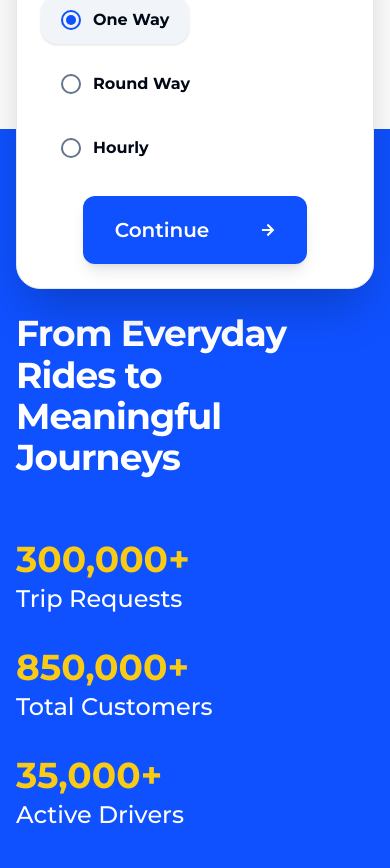
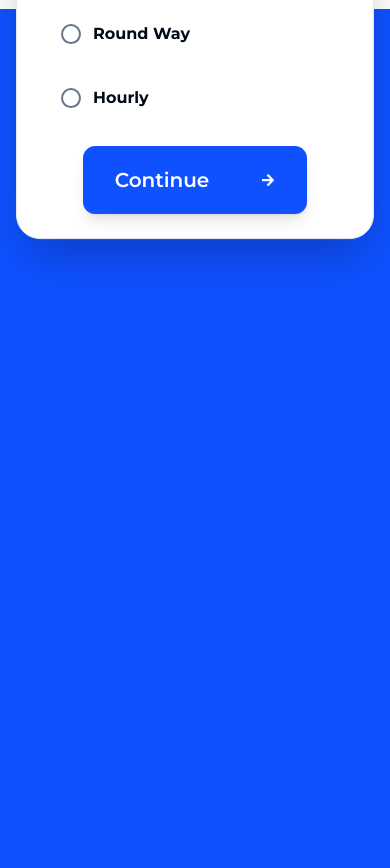
Before and after one commit to rakibmahmudanik/Gari-Book, a React (Vite) app: page / in a window 390 px wide. Shown: the part 1120-1988 px from the top of the page. Built offline with nearby package versions, Linux system fonts and the light colour scheme.

Commit message:
add Gsap animation nav, booking, state section

```diff
--- /dev/null
+++ b/hooks/useScrollReveal.js
@@ -0,0 +1,61 @@
+import gsap from "gsap";
+import { ScrollTrigger } from "gsap/ScrollTrigger";
+import { useEffect, useRef } from "react";
+
+gsap.registerPlugin(ScrollTrigger);
+
+export function useScrollReveal(options = {}) {
+  const elementRef = useRef(null);
+
+  useEffect(() => {
+    const el = elementRef.current;
+    if (!el) return;
+
+    let fromVars = { opacity: 0 };
+    let toVars = {
+      opacity: 1,
+      duration: options.duration || 0.8,
+      ease: options.ease || "power3.out",
+      delay: options.delay || 0, // <-- এখানে ডিলে যোগ করা হয়েছে
+    };
+
+    const type = options.type || "fade";
+    const direction = options.direction || "up";
+    const distance = options.distance || 50;
+
+    if (type === "fade") {
+      if (direction === "up") fromVars.y = distance;
+      if (direction === "down") fromVars.y = -distance;
+      if (direction === "left") fromVars.x = distance;
+      if (direction === "right") fromVars.x = -distance;
+      toVars.x = 0;
+      toVars.y = 0;
+    } else if (type === "zoom") {
+      fromVars.scale = options.scale !== undefined ? options.scale : 0.5;
+      toVars.scale = 1;
+    }
+
+    const targetElements = options.stagger ? el.children : el;
+
+    const anim = gsap.fromTo(targetElements, fromVars, {
+      ...toVars,
+      stagger: options.stagger || 0,
+      scrollTrigger: {
+        trigger: el,
+        start: options.start || "top 75%",
+        toggleActions: options.toggleActions || "play none none reverse",
+        onEnter: () => {
+          if (options.onEnter) options.onEnter();
+        },
+        markers: options.markers || false,
+      },
+    });
+
+    return () => {
+      anim.scrollTrigger?.kill();
+      anim.kill();
+    };
+  }, [options]);
+
+  return elementRef;
+}
--- a/src/App.jsx
+++ b/src/App.jsx
@@ -1,17 +1,15 @@
 import BeyondDestinations from "./components/BeyondDestinations";
-import BookingForm from "./components/BookingForm";
 import BookingToArrivalSection from "./components/BookingToArrivalSection";
 import DownloadAppSection from "./components/DownloadAppSection";
 import Footer from "./components/Footer";
 import FreedomJourneySection from "./components/FreedomJourneySection";
-import HeroSection from "./components/HeroSection";
 import MoreThanMilesSection from "./components/MoreThanMilesSection";
 import Navbar from "./components/Navbar";
 import NewsCard from "./components/NewsCard";
 import Reviews from "./components/Reviews";
+import BookingStatesWrapper from "./components/ScrollTriggeredAnimation/BookingStatesWrapper";
 import ServicesSection from "./components/ServicesSection";
 import SmartDriverSection from "./components/SmartDriverSection";
-import States from "./components/States";
 // import "./index.css";
 
 function App() {
@@ -19,9 +17,10 @@ function App() {
     <>
       <Navbar />
       <main>
-        <HeroSection />
-        <BookingForm />
-        <States />
+        {/* <HeroSection /> */}
+        {/* <BookingForm /> */}
+        <BookingStatesWrapper />
+        {/* <States /> */}
         <ServicesSection />
         <FreedomJourneySection />
         <MoreThanMilesSection />
--- a/src/components/BookingForm.jsx
+++ b/src/components/BookingForm.jsx
@@ -6,6 +6,7 @@ import {
   FaMinus,
   FaPlus,
 } from "react-icons/fa";
+import { useScrollReveal } from "../../hooks/useScrollReveal";
 import Button from "./ui/Button";
 
 export default function BookingForm() {
@@ -14,10 +15,23 @@ export default function BookingForm() {
   const [airportTripType, setAirportTripType] = useState("airport"); // 'airport', 'home'
   const [hours, setHours] = useState(2);
 
+  const zooIn = useScrollReveal({
+    type: "zoom",
+    scale: 0.6,
+    start: "top bottom",
+    duration: 1.2,
+    delay: 0.2,
+    ease: "back.out(1.7)",
+    toggleActions: "play none none none",
+  });
+
   return (
-    <div className="relative w-full max-w-full mx-auto px-4 sm:px-6 lg:px-8 z-30 -mb-40">
+    <div
+      ref={zooIn}
+      className="relative w-full -mb-70  max-w-full mx-auto px-4 sm:px-6 lg:px-8 z-30"
+    >
       {/* Top Tabs Container inside a white wrapper look */}
-      <div className=" inline-flex  items-center gap-3 p-5 border border-border rounded-t-2xl">
+      <div className="inline-flex items-center gap-3 p-5 border border-border rounded-t-2xl bg-background">
         <button
           onClick={() => setActiveTab("car")}
           className={`px-8 py-4 rounded-lg font-bold text-base transition-all shadow-sm ${
@@ -42,14 +56,13 @@ export default function BookingForm() {
       </div>
 
       {/* Main White Card Body */}
-      <div className="bg-background text-foreground rounded-3xl rounded-tl-none shadow-2xl border border-border p-6 sm:p-10 ">
+      <div className="bg-background text-foreground rounded-3xl rounded-tl-none shadow-2xl border border-border p-6 sm:p-10">
         {/* CAR RENTAL TAB CONTENT */}
         {activeTab === "car" && (
           <div>
-            {/* Fields Grid */}
             <div className="grid grid-cols-1 md:grid-cols-4 gap-6 items-center pb-8 border-b border-border">
               {/* Field 1: Choose a Car */}
-              <div className="flex flex-col space-y-2 p-3  border-r-2 border-border">
+              <div className="flex flex-col space-y-2 p-3 border-r-2 border-border">
                 <label className="text-sm font-bold text-muted-foreground flex items-center gap-2">
                   <FaCar className="text-base" />
                   <span>
@@ -85,7 +98,7 @@ export default function BookingForm() {
                 />
               </div>
 
-              {/* Field 3: Drop-off Location (Shown for One Way & Round Way) */}
+              {/* Field 3: Drop-off Location */}
               {carTripType !== "hourly" && (
                 <div className="flex flex-col space-y-2 p-3 border-r-2 border-border">
                   <label className="text-sm font-bold text-muted-foreground flex items-center gap-2">
@@ -116,7 +129,7 @@ export default function BookingForm() {
                 />
               </div>
 
-              {/* Extra Field for Round Way: Return Date */}
+              {/* Extra Field for Round Way */}
               {carTripType === "round" && (
                 <div className="flex flex-col space-y-2 p-3 border-r-2 border-border md:col-span-4 lg:col-span-1">
                   <label className="text-sm font-bold text-muted-foreground flex items-center gap-2">
@@ -132,7 +145,7 @@ export default function BookingForm() {
                 </div>
               )}
 
-              {/* Extra Field for Hourly: Select Hours */}
+              {/* Extra Field for Hourly */}
               {carTripType === "hourly" && (
                 <div className="flex flex-col space-y-2 p-3 border-r-2 border-border">
                   <label className="text-sm font-bold text-muted-foreground flex items-center gap-2">
@@ -165,7 +178,7 @@ export default function BookingForm() {
               )}
             </div>
 
-            {/* Bottom Radio Buttons & Continue Button */}
+            {/* Bottom Radio & Continue Button */}
             <div className="flex flex-col sm:flex-row items-center justify-between pt-8 gap-6">
               <div className="flex items-center gap-4 flex-wrap">
                 <label
@@ -237,9 +250,7 @@ export default function BookingForm() {
         {/* AIRPORT RENTAL TAB CONTENT */}
         {activeTab === "airport" && (
           <div>
-            {/* Fields Grid */}
             <div className="grid grid-cols-1 md:grid-cols-4 gap-6 items-center pb-8 border-b border-border">
-              {/* Field 1: Choose a Car */}
               <div className="flex flex-col space-y-2 p-3 border-r-2 border-border">
                 <label className="text-sm font-bold text-muted-foreground flex items-center gap-2">
                   <FaCar className="text-base" />
@@ -261,7 +272,6 @@ export default function BookingForm() {
                 </select>
               </div>
 
-              {/* Field 2: Pickup Location */}
               <div className="flex flex-col space-y-2 p-3 border-r-2 border-border">
                 <label className="text-sm font-bold text-muted-foreground flex items-center gap-2">
                   <FaMapMarkerAlt className="text-amber-500 text-base" />
@@ -276,7 +286,6 @@ export default function BookingForm() {
                 />
               </div>
 
-              {/* Field 3: Drop-off Airport */}
               <div className="flex flex-col space-y-2 p-3 border-r-2 border-border">
                 <label className="text-sm font-bold text-muted-foreground flex items-center gap-2">
                   <FaMapMarkerAlt className="text-blue-600 text-base" />
@@ -300,7 +309,6 @@ export default function BookingForm() {
                 </select>
               </div>
 
-              {/* Field 4: Pickup Date & Time */}
               <div className="flex flex-col space-y-2 p-3 border-r-2 border-border">
                 <label className="text-sm font-bold text-muted-foreground flex items-center gap-2">
                   <FaCalendarAlt className="text-base" />
@@ -315,7 +323,6 @@ export default function BookingForm() {
               </div>
             </div>
 
-            {/* Bottom Radio Buttons & Continue Button */}
             <div className="flex flex-col sm:flex-row items-center justify-between pt-8 gap-6">
               <div className="flex items-center gap-4 flex-wrap">
                 <label
--- a/src/components/ScrollTriggeredAnimation/BookingStatesWrapper.jsx
+++ b/src/components/ScrollTriggeredAnimation/BookingStatesWrapper.jsx
@@ -3,7 +3,7 @@ import { ScrollTrigger } from "gsap/ScrollTrigger";
 import { useEffect, useRef } from "react";
 import BookingForm from "../BookingForm";
 import HeroSection from "../HeroSection";
-import States from "./States";
+import States from "../States";
 
 // Register ScrollTrigger plugin with GSAP
 gsap.registerPlugin(ScrollTrigger);
@@ -14,14 +14,18 @@ export default function BookingStatesWrapper() {
 
   useEffect(() => {
     let ctx = gsap.context(() => {
-      // Pin the booking section and scrub it over the states section
-      ScrollTrigger.create({
-        trigger: containerRef.current,
-        start: "top top", // When top of the wrapper hits top of viewport
-        end: "bottom bottom", // When bottom of the wrapper hits bottom of viewport
-        pin: bookingRef.current, // Pin the booking form box
-        pinSpacing: false, // Prevents excessive blank space, letting states slide underneath smoothly
-        scrub: true, // Smooth scrubbing tied to scroll position
+      // 1. Page load entrance animation (Slides up from bottom when visiting the site)
+
+      // 2. Controlled scroll parallax animation (Balanced movement so it doesn't vanish)
+      gsap.to(bookingRef.current, {
+        y: -180, // Balanced value to keep it inside the screen view while moving fast
+        ease: "none",
+        scrollTrigger: {
+          trigger: containerRef.current,
+          start: "top bottom",
+          end: "bottom top",
+          scrub: true, // Instant response without lag
+        },
       });
     }, containerRef);
 
@@ -29,16 +33,16 @@ export default function BookingStatesWrapper() {
   }, []);
 
   return (
-    <div ref={containerRef} className="relative w-full">
-      {/* Hero background section or container */}
+    <div ref={containerRef} className="relative w-full overflow-hidden">
+      {/* Hero background section */}
       <HeroSection />
 
-      {/* Booking Section that will be pinned temporarily */}
+      {/* Booking Section */}
       <div ref={bookingRef} className="relative z-40">
         <BookingForm />
       </div>
 
-      {/* States Section that scrolls up and goes under the pinned booking section */}
+      {/* States Section */}
       <States />
     </div>
   );
--- a/src/components/States.jsx
+++ b/src/components/States.jsx
@@ -1,69 +1,58 @@
-import { useEffect, useRef, useState } from "react";
+import gsap from "gsap";
+import { useRef } from "react";
+import { useScrollReveal } from "../../hooks/useScrollReveal";
 import carImage from "../assets/caranimation.gif";
 import cityImage from "../assets/cityframe.png";
 
-// Counter Hook for 0 to target number animation
-function useCounter(end, duration = 2000, startCounting = false) {
-  const [count, setCount] = useState(0);
+export default function States() {
+  const tripRef = useRef(null);
+  const customerRef = useRef(null);
+  const driverRef = useRef(null);
+  const districtRef = useRef(null);
 
-  useEffect(() => {
-    if (!startCounting) return;
-    let startTime = null;
-    const step = (timestamp) => {
-      if (!startTime) startTime = timestamp;
-      const progress = Math.min((timestamp - startTime) / duration, 1);
-      setCount(Math.floor(progress * end));
-      if (progress < 1) {
-        window.requestAnimationFrame(step);
-      } else {
-        setCount(end);
-      }
-    };
-    window.requestAnimationFrame(step);
-  }, [end, duration, startCounting]);
-
-  return count;
-}
-
-export default function States() {
-  const [startCount, setStartCount] = useState(false);
-  const sectionRef = useRef(null);
-
-  // Trigger counter when section is in view
-  useEffect(() => {
-    const observer = new IntersectionObserver(
-      ([entry]) => {
-        if (entry.isIntersecting) {
-          setStartCount(true);
+  // Helper function to animate numbers using GSAP
+  const animateCounter = (el, target) => {
+    const obj = { val: 0 };
+    gsap.to(obj, {
+      val: target,
+      duration: 2.5,
+      ease: "power1.out",
+      onUpdate: () => {
+        if (el) {
+          el.innerText = Math.floor(obj.val).toLocaleString();
         }
       },
-      { threshold: 0.3 },
-    );
-    if (sectionRef.current) {
-      observer.observe(sectionRef.current);
-    }
-    return () => observer.disconnect();
-  }, []);
+    });
+  };
+  const fadeUp = useScrollReveal({
+    type: "fade",
+    direction: "up",
+    distance: 80,
+    duration: 1,
+  });
 
-  const tripRequests = useCounter(300000, 2500, startCount);
-  const totalCustomers = useCounter(850000, 2500, startCount);
-  const activeDrivers = useCounter(35000, 2500, startCount);
-  const districts = useCounter(64, 2000, startCount);
-
-  const formatNumber = (num) => {
-    return num.toLocaleString();
-  };
+  // Main grid reveal hook which triggers both zoom and simultaneous number counting
+  const stateRef = useScrollReveal({
+    type: "zoom",
+    scale: 0.1,
+    stagger: 0.4,
+    duration: 1,
+    onEnter: () => {
+      // Trigger counter animations simultaneously when the section enters viewport
+      if (tripRef.current) animateCounter(tripRef.current, 300000);
+      if (customerRef.current) animateCounter(customerRef.current, 850000);
+      if (driverRef.current) animateCounter(driverRef.current, 35000);
+      if (districtRef.current) animateCounter(districtRef.current, 64);
+    },
+  });
 
   return (
-    <section
-      ref={sectionRef}
-      className="relative w-full  bg-primary text-white pt-16 md:pt-24 pb-40 px-4 sm:px-6 lg:px-8 overflow-hidden transition-colors duration-200"
-    >
-      <div className="mt-30">
+    <section className="relative w-full bg-primary text-white pt-56 pb-40 px-4 sm:px-6 lg:px-8 overflow-hidden transition-colors duration-200">
+      <div className="">
         {/* Top Main Content Area */}
-        <div className="max-w-full  flex flex-col  justify-between gap-15 lg:gap-30  relative z-10">
-          {/* Left Side: Exact Heading */}
-          <div className="w-full">
+        <div className="max-w-full flex flex-col justify-between gap-15 lg:gap-30 relative z-10">
+          {/* Left Side: Heading */}
+          <div ref={fadeUp} className="w-full">
             <h1 className="text-4xl sm:text-5xl lg:text-6xl font-bold tracking-tight leading-[1.15]">
               From Everyday Rides to Meaningful{" "}
               <br className="hidden sm:block" /> Journeys
@@ -71,10 +60,13 @@ export default function States() {
           </div>
 
           {/* Right Side: Statistics Grid */}
-          <div className="w-full flex  flex-col lg:justify-end lg:flex-row gap-8 lg:gap-15 text-left">
-            <div className="">
+          <div
+            ref={stateRef}
+            className="w-full flex flex-col lg:justify-end lg:flex-row gap-8 lg:gap-15 text-left"
+          >
+            <div>
               <div className="text-4xl! sm:text-3xl font-bold text-accent">
-                {formatNumber(tripRequests)}+
+                <span ref={tripRef}>0</span>+
               </div>
               <div className="text-2xl! sm:text-sm text-white font-medium mt-1">
                 Trip Requests
@@ -83,7 +75,7 @@ export default function States() {
 
             <div>
               <div className="text-4xl! sm:text-3xl font-bold text-accent">
-                {formatNumber(totalCustomers)}+
+                <span ref={customerRef}>0</span>+
               </div>
               <div className="text-2xl! sm:text-sm text-white font-medium mt-1">
                 Total Customers
@@ -92,7 +84,7 @@ export default function States() {
 
             <div>
               <div className="text-4xl! sm:text-3xl font-bold text-accent">
-                {formatNumber(activeDrivers)}+
+                <span ref={driverRef}>0</span>+
               </div>
               <div className="text-2xl! sm:text-sm text-white font-medium mt-1">
                 Active Drivers
@@ -101,7 +93,7 @@ export default function States() {
 
             <div>
               <div className="text-4xl! sm:text-3xl font-bold text-accent">
-                {districts}
+                <span ref={districtRef}>0</span>
               </div>
               <div className="text-2xl! sm:text-sm text-white font-medium mt-1">
                 District Covered
@@ -112,7 +104,6 @@ export default function States() {
 
         {/* Bottom Moving City & Car Animation Area */}
         <div className="absolute bottom-0 left-0 w-full overflow-hidden pointer-events-none h-28 sm:h-36 z-20">
-          {/* Continuous Right-to-Left City Scrolling Background */}
           <div className="absolute bottom-0 left-0 w-[200%] h-full flex animate-city-scroll opacity">
             <div
               className="w-1/2 h-full bg-repeat-x bg-bottom"
@@ -130,8 +121,7 @@ export default function States() {
             ></div>
           </div>
 
-          {/* Driving Car Animation at Bottom Left */}
-          <div className="absolute bottom-0 left-8 sm:left-16 z-30 ">
+          <div className="absolute bottom-0 left-8 sm:left-16 z-30">
             <img
               src={carImage}
               alt="Moving Car"
```
Also changed, not shown: src/components/HeroSection.jsx (+11 -1 lines), src/components/Navbar.jsx (+12 -1 lines), src/components/ServicesSection.jsx (+8 -2 lines).
